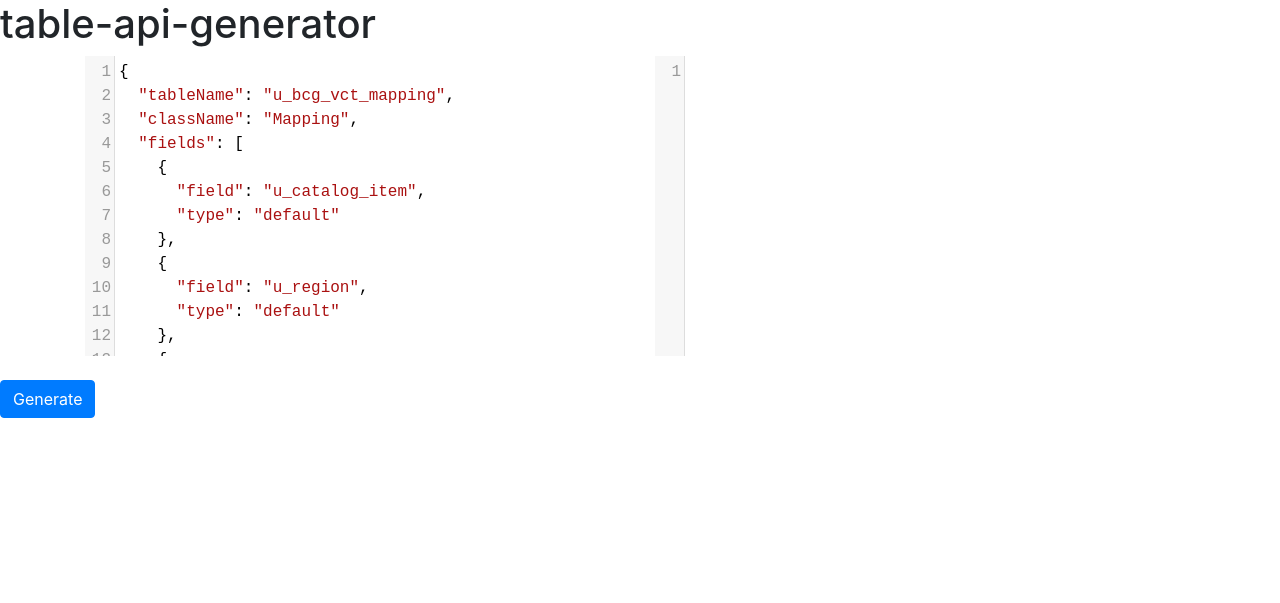
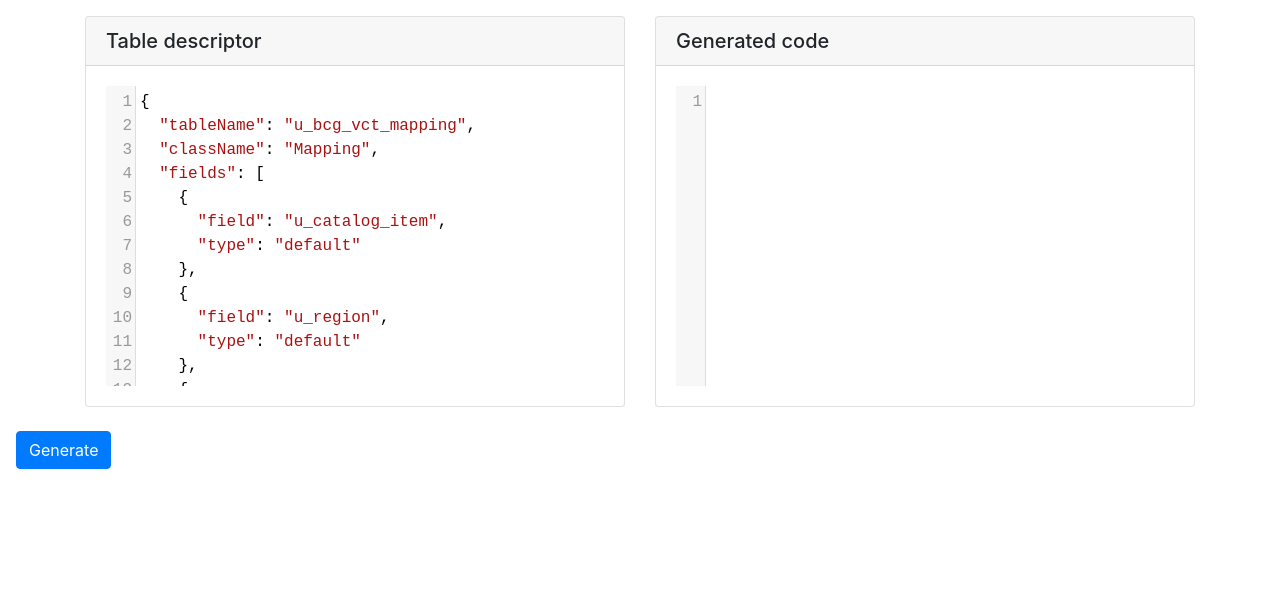
Before and after one commit to krisy/table-api-generator, a website: page public/index.html in a window 1280 px wide. Drawn offline with nearby package versions, Linux system fonts and the light colour scheme.

Commit message:
Added panels/cards around textaread elements - also removed title.

```diff
--- a/public/index.html
+++ b/public/index.html
@@ -27,12 +27,16 @@
         <title>table-api-generator</title>
     </head>
     <body>
-        <h1>table-api-generator</h1>
+        <div class="p-3"</div>
         <form>
             <div class="container">
                 <div class="row">
                     <div class="col-sm-6">
-                        <textarea rows="15" class="form-control" id="table-descriptor" name="table-descriptor">
+                        <div class="containter">
+                            <div class="card">
+                                <h5 class="card-header">Table descriptor</h5>
+                                <div class="card-body">
+                                    <textarea rows="15" class="form-control" id="table-descriptor" name="table-descriptor">
 {
   "tableName": "u_bcg_vct_mapping",
   "className": "Mapping",
@@ -51,10 +55,20 @@
     }
   ]
 }
-                        </textarea>
+                                    </textarea>
+                                </div>
+                            </div>
+                        </div>
                     </div>
                     <div class="col-sm-6">
-                        <textarea rows="15" class="form-control" id="generated-code" name="generated-code"></textarea>
+                        <div class="containter">
+                            <div class="card">
+                                <h5 class="card-header">Generated code</h5>
+                                <div class="card-body">
+                                    <textarea rows="15" class="form-control" id="generated-code" name="generated-code"></textarea>
+                                </div>
+                            </div>
+                        </div>
                     </div>
                 </div>
             </div>
```
